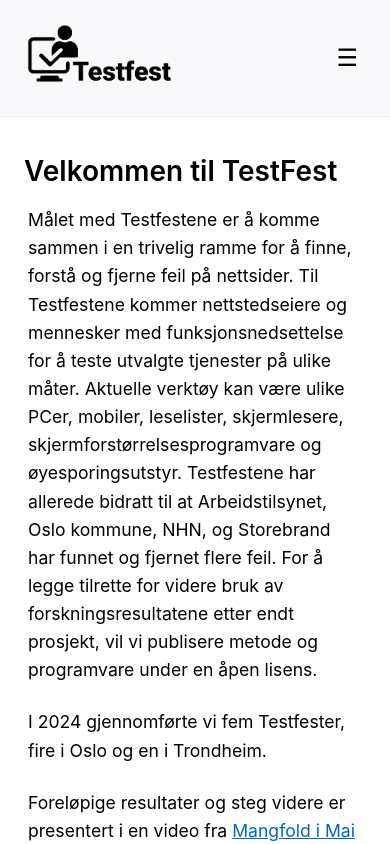
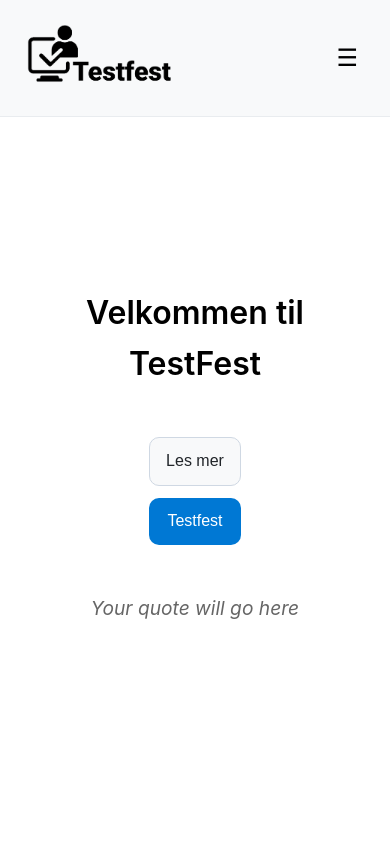
Before and after one commit to TriggeredBanana/tingtun_testfest, a React (Vite) app in the folder testfest_react/: page / in a window 390 px wide. Shown: the top 844 px of the page. Built offline with nearby package versions, Linux system fonts and the light colour scheme.

Commit message:
Added Hero Section
A Hero section was added which gives the users two choices to either continue reading more on the home page or to go directly into the testfests.

```diff
--- a/testfest_react/src/assets/styles/styles.css
+++ b/testfest_react/src/assets/styles/styles.css
@@ -181,12 +181,12 @@
 
 .row {
     display: flex;
-    flex-wrap: wrap;
-    gap: 2rem;
+    margin-top: 2rem;
 }
 
 .main {
     flex: 1;
+    padding-right: 2rem;
     min-width: 300px;
     max-width: calc(100% - 420px);
 }
@@ -225,6 +225,118 @@
 .plan h3 {
     margin-top: 0;
     color: #000;
+}
+
+/* Hero Section styles */
+.hero-section {
+  min-height: 80vh; /* Changed from 100vh to allow content below */
+  display: flex;
+  flex-direction: column;
+  justify-content: center;
+  align-items: center;
+  text-align: center;
+  padding: 2rem;
+  margin-bottom: 2rem; /* Add space between hero and content */
+}
+
+.hero-section h1 {
+  font-size: 3rem;
+  margin-bottom: 2rem;
+}
+
+/* Button styles */
+.button-container {
+  display: flex;
+  gap: 2rem;
+}
+
+.main-button {
+  padding: 1rem 2rem;
+  font-size: 1.2rem;
+  border-radius: 8px;
+  border: none;
+  cursor: pointer;
+  transition: transform 0.2s;
+}
+
+.main-button:hover {
+  transform: scale(1.05);
+}
+
+.read-more {
+  background-color: #f8f9fa;
+  color: #212529;
+}
+
+.testfest {
+  background-color: #0078d4;
+  color: white;
+}
+
+.hero-quote {
+  margin-top: 2rem;
+  font-size: 1.2rem;
+  color: #666;
+  max-width: 600px;
+  font-style: italic;
+}
+
+/* Content section styles */
+.content-section {
+  padding-top: 2rem;
+}
+
+/* keep hero compact so page below remains visible */
+.hero-small {
+  min-height: 220px; /* small hero height */
+  padding: 1.5rem 1rem;
+  display: flex;
+  flex-direction: column;
+  justify-content: center;
+  align-items: center;
+  gap: 1rem;
+  background: transparent; /* keep same look as before */
+}
+
+/* slightly larger buttons but not full-screen */
+.button-container {
+  display: flex;
+  gap: 1.5rem;
+  align-items: center;
+  justify-content: center;
+}
+
+.main-button {
+  padding: 1.25rem 2.25rem;
+  font-size: 1.25rem;
+  border-radius: 10px;
+  border: none;
+  cursor: pointer;
+  min-width: 200px;
+}
+
+/* ensure scroll target is visible under sticky header */
+.main h1 {
+  scroll-margin-top: 88px; /* adjust if your header height differs */
+}
+
+/* keep existing hero styles for mobile adjustments */
+@media (max-width: 768px) {
+  .hero-small { min-height: 180px; padding: 1rem; }
+  .button-container { flex-direction: column; gap: 0.75rem; }
+  .main-button { width: 100%; min-width: 0; padding: 0.9rem 1rem; font-size: 1rem; }
+}
+
+/* Responsive adjustments */
+@media (max-width: 768px) {
+  .button-container {
+    flex-direction: column;
+    gap: 1rem;
+  }
+
+  .hero-section h1 {
+    font-size: 2rem;
+  }
 }
 
 /* Tablet responsiv design */
@@ -336,6 +448,15 @@
     p {
         max-width: 100%;
     }
+
+    .button-container {
+    flex-direction: column;
+    gap: 1rem;
+  }
+
+  .hero-section h1 {
+    font-size: 2rem;
+  }
 }
 
 /* Mobile */
@@ -456,3 +577,81 @@
         scroll-behavior: auto !important;
     }
 }
+
+/* hero fills viewport minus header so content is hidden at first */
+:root {
+  --header-height: 88px; /* adjust if your header height differs */
+}
+
+.hero-full {
+  min-height: calc(100vh - var(--header-height)); /* hide page until "Les mer" */
+  display: flex;
+  flex-direction: column;
+  justify-content: center;
+  align-items: center;
+  text-align: center;
+  padding: 1.5rem 1rem;
+  background: transparent;
+  margin-bottom: 0;
+}
+
+.hero-title {
+  margin: 0 0 0.5rem 0;
+  font-size: 1.6rem;
+  font-weight: 600;
+}
+
+/* single button container and button rules */
+.button-container {
+  display: flex;
+  gap: 1.5rem;
+  align-items: center;
+  justify-content: center;
+  margin: 1rem 0;
+}
+
+.main-button {
+  padding: 1.25rem 2.25rem;
+  font-size: 1.25rem;
+  border-radius: 10px;
+  border: none;
+  cursor: pointer;
+  min-width: 200px;
+  transition: transform 0.16s ease, box-shadow 0.16s ease;
+}
+
+.main-button:focus,
+.main-button:hover {
+  transform: translateY(-2px);
+  box-shadow: 0 6px 18px rgba(0,0,0,0.08);
+}
+
+/* Read-more style (light) and primary action (Testfest) */
+.main-button.read-more {
+  background-color: #f8f9fa;
+  color: #212529;
+  border: 1px solid #cfd8e3;
+}
+
+.main-button.testfest {
+  background-color: #0078d4;
+  color: white;
+}
+
+/* ensure main page title lands below sticky header when scrolled to */
+.main h1 {
+  scroll-margin-top: var(--header-height);
+}
+
+/* ensure welcome title scrolls into view below sticky header */
+:root { --header-height: 88px; } /* adjust if needed */
+.welcome-section h1 {
+  scroll-margin-top: var(--header-height);
+}
+
+/* responsive adjustments for hero/buttons */
+@media (max-width: 768px) {
+  .hero-full { min-height: calc(100vh - 64px); padding: 1rem; }
+  .button-container { flex-direction: column; gap: 0.75rem; }
+  .main-button { width: 100%; min-width: 0; padding: 0.9rem 1rem; font-size: 1rem; }
+}
--- a/testfest_react/src/pages/Home.jsx
+++ b/testfest_react/src/pages/Home.jsx
@@ -1,27 +1,77 @@
+import React, { useEffect } from 'react';
+import { useNavigate } from 'react-router-dom';
 import deltakereImg from '../assets/images/deltakere.jpg';
 import '../assets/styles/styles.css';
 
 const Home = () => {
+  const navigate = useNavigate();
+
+  // ensure we start at top when entering the page
+  useEffect(() => {
+    window.scrollTo(0, 0);
+  }, []);
+
+  // go to Testfester page
+  const handleTestfestClick = () => {
+    navigate('/testfester');
+  };
+
+  // scroll to the welcome heading, account for sticky header
+  const handleReadMoreClick = () => {
+    const target = document.querySelector('.welcome-section h1');
+    if (!target) return;
+    const header = document.querySelector('.header');
+    const headerHeight = header ? header.getBoundingClientRect().height : 0;
+    const targetTop = target.getBoundingClientRect().top + window.scrollY;
+    const scrollTop = Math.max(0, targetTop - headerHeight - 8); // small gap
+    window.scrollTo({ top: scrollTop, behavior: 'smooth' });
+  };
+
   return (
     <div className="container main-content">
+      {/* hero fills viewport so underlying content is hidden initially */}
+      <div className="hero-section">
+        <h1>Velkommen til TestFest</h1>
+        <div className="button-container">
+          <button
+            className="main-button read-more"
+            onClick={handleReadMoreClick}
+          >
+            Les mer
+          </button>
+          <button
+            className="main-button testfest"
+            onClick={handleTestfestClick}
+          >
+            Testfest
+          </button>
+        </div>
+        <p className="hero-quote">
+          {/* Quote placeholder */}
+          Your quote will go here
+        </p>
+      </div>
+
+      {/* existing page content kept as before */}
+      <div className="content-section">
         <div className="row">
           <div className="main">
             <div className="welcome-section">
-          <h1>Velkommen til TestFest</h1>
+              <h1>Velkommen til Testfest</h1>
               <p>Målet med Testfestene er å komme sammen i en trivelig ramme for å finne, forstå og fjerne feil på nettsider. Til Testfestene kommer nettstedseiere og mennesker med funksjonsnedsettelse for å teste utvalgte tjenester på ulike måter. Aktuelle verktøy kan være ulike PCer, mobiler, leselister, skjermlesere, skjermforstørrelsesprogramvare og øyesporingsutstyr. Testfestene har allerede bidratt til at Arbeidstilsynet, Oslo kommune, NHN, og Storebrand har funnet og fjernet flere feil. For å legge tilrette for videre bruk av forskningsresultatene etter endt prosjekt, vil vi publisere metode og programvare under en åpen lisens.</p>
               <p>I 2024 gjennomførte vi fem Testfester, fire i Oslo og en i Trondheim.</p>
               <p>
-              Foreløpige resultater og steg videre er presentert i en video fra{" "}
+                Foreløpige resultater og steg videre er presentert i en video fra{' '}
                 <a href="https://navikt.github.io/mangfold-i-mai/events/testfest.html" target="_blank" rel="noopener noreferrer">
                   Mangfold i Mai 2024
                 </a>.
               </p>
               <p>
-              Ingeborg Fauske Ekdahl fra UiO har presentert erfaringer som tjenesteeier for mulig spredning av Testfest. Tanya Kovtun fra Access Lab i Ukraina har{" "}
+                Ingeborg Fauske Ekdahl fra UiO har presentert erfaringer som tjenesteeier for mulig spredning av Testfest. Tanya Kovtun fra Access Lab i Ukraina har{' '}
                 <a href="https://www.linkedin.com/posts/tanyakovtun_last-week-i-had-the-opportunity-to-learn-activity-7267177431495557120-5xAE" target="_blank" rel="noopener noreferrer">
                   oppsummert inntrykk
-              </a>{" "}
-              fra et møte med UiO i tilknytning til{" "}
+                </a>{' '}
+                 fra et møte med UiO i tilknytning til{' '}
                 <a href="https://ud2024.no/" target="_blank" rel="noopener noreferrer">
                   UD2024
                 </a>.
@@ -29,7 +79,7 @@
             </div>
 
             <div className="highlight-box">
-            <h4>Bli med du også</h4>
+              <h3>Bli med du også</h3>
               <p>Prosjektet som ble gjennomført med støtte fra Barn Ungdoms og familiedirektoratet er nå avsluttet. Vi har fått flere spørsmål om videre Testfester i 2025 og kommer tilbake til en dato så snart som mulig.</p>
             </div>
 
@@ -47,6 +97,7 @@
           </div>
         </div>
       </div>
+    </div>
   );
 };
 
```
Lines whose indentation alone changed are shown as unchanged.
